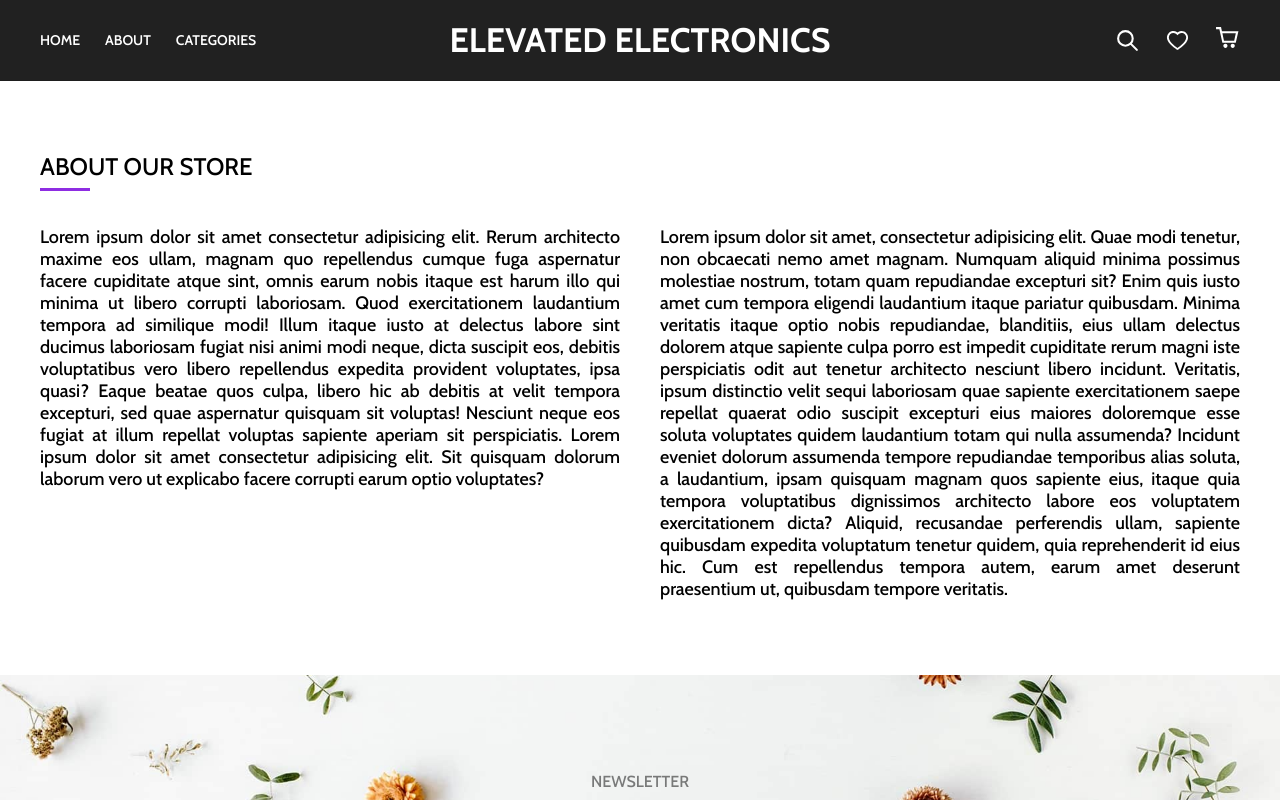
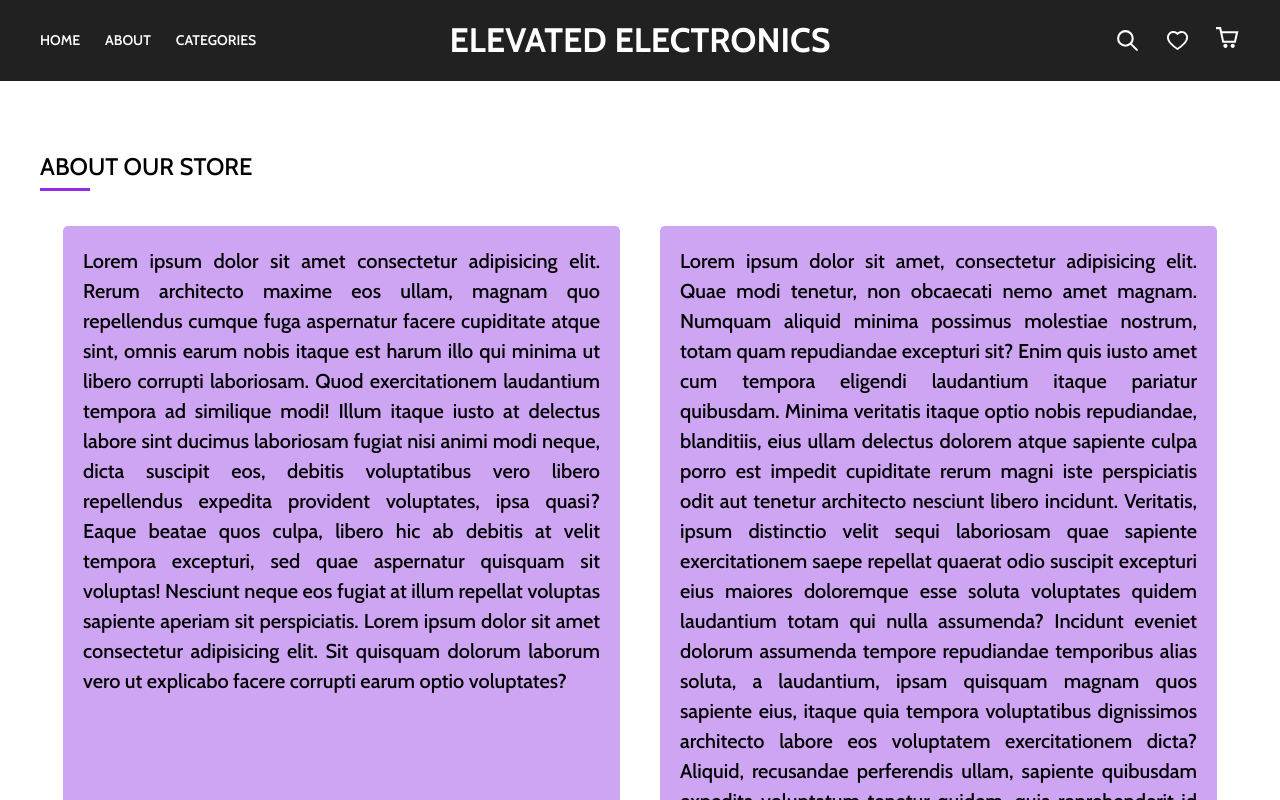
Before and after one commit to Hindol19/ecom-webapp-project-frontend, a React (Create React App) app: page /about in a window 1280 px wide. Shown: the top 800 px of the page. Built offline with nearby package versions, Linux system fonts and the light colour scheme; no server answers.

Commit message:
minor changes

```diff
--- a/src/components/About/About.scss
+++ b/src/components/About/About.scss
@@ -34,17 +34,44 @@
     }
     .about-content {
       display: flex;
-      flex-direction: row;
-      font-size: 18px;
+      flex-direction: column;
+      margin: 23px;
+      font-size: 14px;
       .left {
-        width: 50%;
-        margin-right: 20px;
+        background-color: #8d2de26d;
+        border-radius: 5px;
+        // border: 2px solid red;
+        margin: 20px 0;
+        padding: 10px;
+        margin-top: 0;
         text-align: justify;
       }
       .right {
-        width: 50%;
-        margin-left: 20px;
+        background-color: #8d2de26d;
+        border-radius: 5px;
+        padding: 10px;
+        margin: 20px 0;
         text-align: justify;
+      }
+      @include md {
+        flex-direction: row;
+        font-size: 20px;
+        line-height: 30px;
+
+        .left {
+          padding: 20px;
+          width: 50%;
+          margin: 0;
+          margin-right: 20px;
+          text-align: justify;
+        }
+        .right {
+          padding: 20px;
+          margin: 0;
+          width: 50%;
+          margin-left: 20px;
+          text-align: justify;
+        }
       }
     }
   }
--- a/src/components/Footer/Footer.jsx
+++ b/src/components/Footer/Footer.jsx
@@ -21,9 +21,7 @@ const Footer = () => {
           <div className="title">Contact</div>
           <div className="c-item">
             <FaLocationArrow />
-            <div className="text">
-              25 Ashutosh Chatterjee Lane, Mahesh, Serampore, Hooghly, 712202
-            </div>
+            <div className="text">25 Demo Lane, Demo, Demo, Demo, 123456</div>
           </div>
           <div className="c-item">
             <FaMobileAlt />
--- a/src/components/Header/Header.scss
+++ b/src/components/Header/Header.scss
@@ -1,68 +1,68 @@
 @import "../../css-config/mixins.scss";
 
-.main-header{
+.main-header {
   width: 100%;
   padding: 0 20px;
   background-color: #212121;
   color: white;
-    border-bottom: 1px solid rgba(0,0,0,0.1);
+  border-bottom: 1px solid rgba(0, 0, 0, 0.1);
   z-index: 99;
-    @include md{
+  @include md {
     // Styling for desktop (>768px)
     padding: 0 40px;
   }
-    .header-content{
+  .header-content {
     display: flex;
     justify-content: space-between;
     align-items: center;
     height: 50px;
     max-width: 1200px;
     margin: 0 auto;
-        @include md{
+    @include md {
       height: 80px;
     }
-        .left{
+    .left {
       list-style-type: none;
       display: none;
       gap: 25px;
-            @include md{
+      @include md {
         display: flex;
       }
-            li{
+      li {
         font-size: 14px;
         font-weight: 600;
         text-transform: uppercase;
         cursor: pointer;
       }
     }
-        .center{
-            font-size: 22px;
+    .center {
+      font-size: 15px;
       font-weight: 700;
       cursor: pointer;
-            @include md{
+      @include md {
         font-size: 34px;
         position: absolute;
         left: 50%;
         transform: translateX((-50%));
       }
     }
-        .right{
+    .right {
       display: flex;
       align-items: center;
       gap: 20px;
-            @include md{
+      @include md {
         gap: 25px;
       }
-            svg{
+      svg {
         font-size: 20px;
         cursor: pointer;
-                @include md{
+        @include md {
           font-size: 25px;
         }
       }
-            .cart-icon{
+      .cart-icon {
         position: relative;
-                span{
+        span {
           min-width: 20px;
           text-align: center;
           background-color: #8e2de2;
@@ -78,7 +78,7 @@
     }
   }
 
-    &.sticky-header{
+  &.sticky-header {
     position: sticky;
     top: 0;
     transform: translateY(-80px);
@@ -89,11 +89,10 @@
 //Transitions:
 
 @keyframes stickyHeader {
-    0%{
+  0% {
     transform: translateY(-80px);
   }
-    100%{
+  100% {
     transform: translateY(0);
   }
-
 }
--- a/src/components/Unavailable/Unavailable.scss
+++ b/src/components/Unavailable/Unavailable.scss
@@ -9,14 +9,28 @@
   .unavailable-layout {
     max-width: calc(100% - 20px);
     margin: 0 auto;
-    @include md {
-      max-width: 1200px;
+    background-color: #8d2de26d;
+    border-radius: 10px;
+    .line1 {
+      padding-bottom: 0;
     }
     h1 {
       text-align: center;
       text-transform: uppercase;
-      margin: 50px;
-      font-size: 40px;
+      margin: 0px 50px;
+      font-size: 20px;
+      padding: 20px;
+    }
+    @include md {
+      max-width: 1200px;
+      padding: 10px 30px;
+
+      h1 {
+        text-align: center;
+        text-transform: uppercase;
+        margin: 50px;
+        font-size: 40px;
+      }
     }
   }
 }
```
Lines whose indentation alone changed are shown as unchanged.
